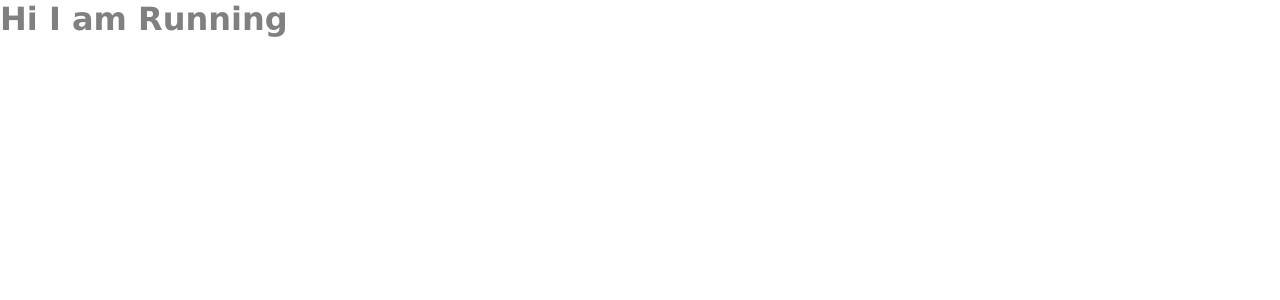
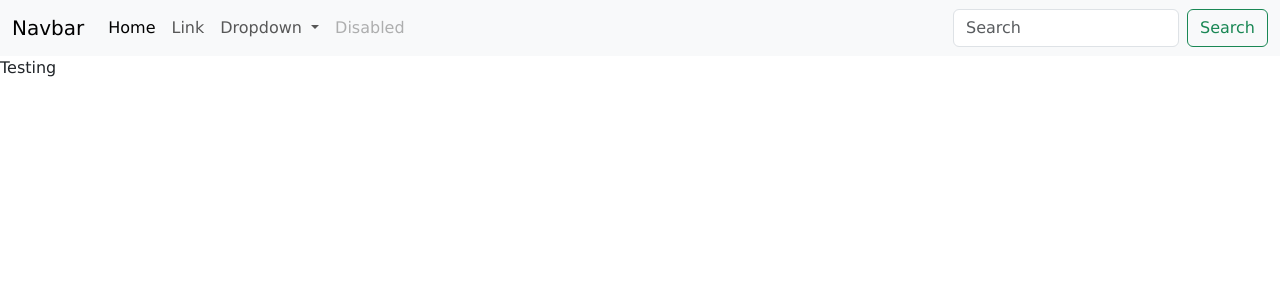
Before and after one commit to sujalmehta004/Django-Internship-Period-Switching-Node, a Django app: page / in a window 1280 px wide. Shown: the top 300 px of the page. Run offline with Django 4.2, Linux system fonts and the light colour scheme.

Commit message:
template inheritance

```diff
--- a/djangoBasics/static/style.css
+++ b/djangoBasics/static/style.css
@@ -3,5 +3,4 @@
   padding: 0;
   box-sizing: border-box;
   font-family: Verdana, Geneva, Tahoma, sans-serif;
-  color: grey;
 }
--- /dev/null
+++ b/djangoBasics/templates/base.html
@@ -0,0 +1,26 @@
+{% load static %}
+<!doctype html>
+<html lang="en">
+  <head>
+    <meta charset="utf-8" />
+    <meta name="viewport" content="width=device-width, initial-scale=1" />
+    <title>Demo Page</title>
+    <link
+      href="https://cdn.jsdelivr.net/npm/bootstrap@5.3.8/dist/css/bootstrap.min.css"
+      rel="stylesheet"
+      integrity="sha384-sRIl4kxILFvY47J16cr9ZwB07vP4J8+LH7qKQnuqkuIAvNWLzeN8tE5YBujZqJLB"
+      crossorigin="anonymous"
+    />
+
+    <link rel="stylesheet" href="{% static 'style.css' %}" />
+  </head>
+  <body>
+    {% include "navBar.html" %} {% block content %} {% endblock content %}
+
+    <script
+      src="https://cdn.jsdelivr.net/npm/bootstrap@5.3.8/dist/js/bootstrap.bundle.min.js"
+      integrity="sha384-FKyoEForCGlyvwx9Hj09JcYn3nv7wiPVlz7YYwJrWVcXK/BmnVDxM+D2scQbITxI"
+      crossorigin="anonymous"
+    ></script>
+  </body>
+</html>
--- a/djangoBasics/templates/index.html
+++ b/djangoBasics/templates/index.html
@@ -1,16 +1,3 @@
-{% load static %}
-<!doctype html>
-<html lang="en">
-  <head>
-    <meta charset="UTF-8" />
-    <meta name="viewport" content="width=device-width, initial-scale=1.0" />
-    <title>Initial Testing</title>
-
-    {% comment %} CSS {% endcomment %}
-    <link rel="stylesheet" href="{% static 'style.css' %}" />
-  </head>
-
-  <body>
-    <h1>Hi I am Running</h1>
-  </body>
-</html>
+{% extends 'base.html' %} {% block content %}
+<div>Testing</div>
+{% endblock content %}
--- /dev/null
+++ b/djangoBasics/templates/navBar.html
@@ -0,0 +1,55 @@
+<nav class="navbar navbar-expand-lg bg-body-tertiary">
+  <div class="container-fluid">
+    <a class="navbar-brand" href="#">Navbar</a>
+    <button
+      class="navbar-toggler"
+      type="button"
+      data-bs-toggle="collapse"
+      data-bs-target="#navbarSupportedContent"
+      aria-controls="navbarSupportedContent"
+      aria-expanded="false"
+      aria-label="Toggle navigation"
+    >
+      <span class="navbar-toggler-icon"></span>
+    </button>
+    <div class="collapse navbar-collapse" id="navbarSupportedContent">
+      <ul class="navbar-nav me-auto mb-2 mb-lg-0">
+        <li class="nav-item">
+          <a class="nav-link active" aria-current="page" href="#">Home</a>
+        </li>
+        <li class="nav-item">
+          <a class="nav-link" href="#">Link</a>
+        </li>
+        <li class="nav-item dropdown">
+          <a
+            class="nav-link dropdown-toggle"
+            href="#"
+            role="button"
+            data-bs-toggle="dropdown"
+            aria-expanded="false"
+          >
+            Dropdown
+          </a>
+          <ul class="dropdown-menu">
+            <li><a class="dropdown-item" href="#">Action</a></li>
+            <li><a class="dropdown-item" href="#">Another action</a></li>
+            <li><hr class="dropdown-divider" /></li>
+            <li><a class="dropdown-item" href="#">Something else here</a></li>
+          </ul>
+        </li>
+        <li class="nav-item">
+          <a class="nav-link disabled" aria-disabled="true">Disabled</a>
+        </li>
+      </ul>
+      <form class="d-flex" role="search">
+        <input
+          class="form-control me-2"
+          type="search"
+          placeholder="Search"
+          aria-label="Search"
+        />
+        <button class="btn btn-outline-success" type="submit">Search</button>
+      </form>
+    </div>
+  </div>
+</nav>
```
